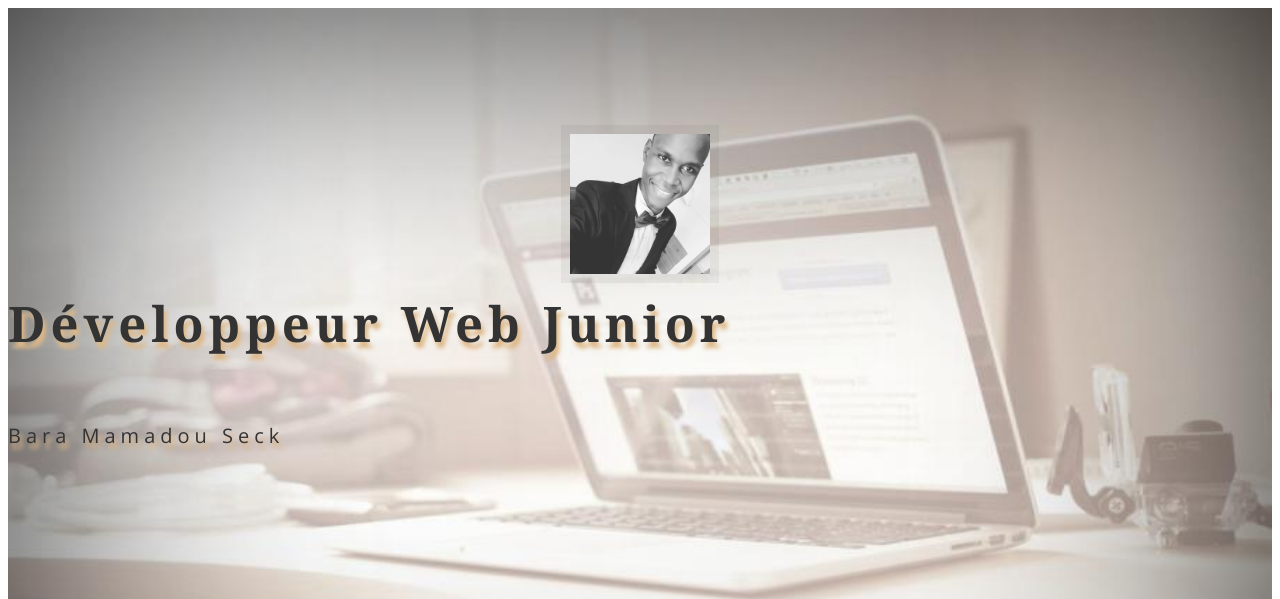
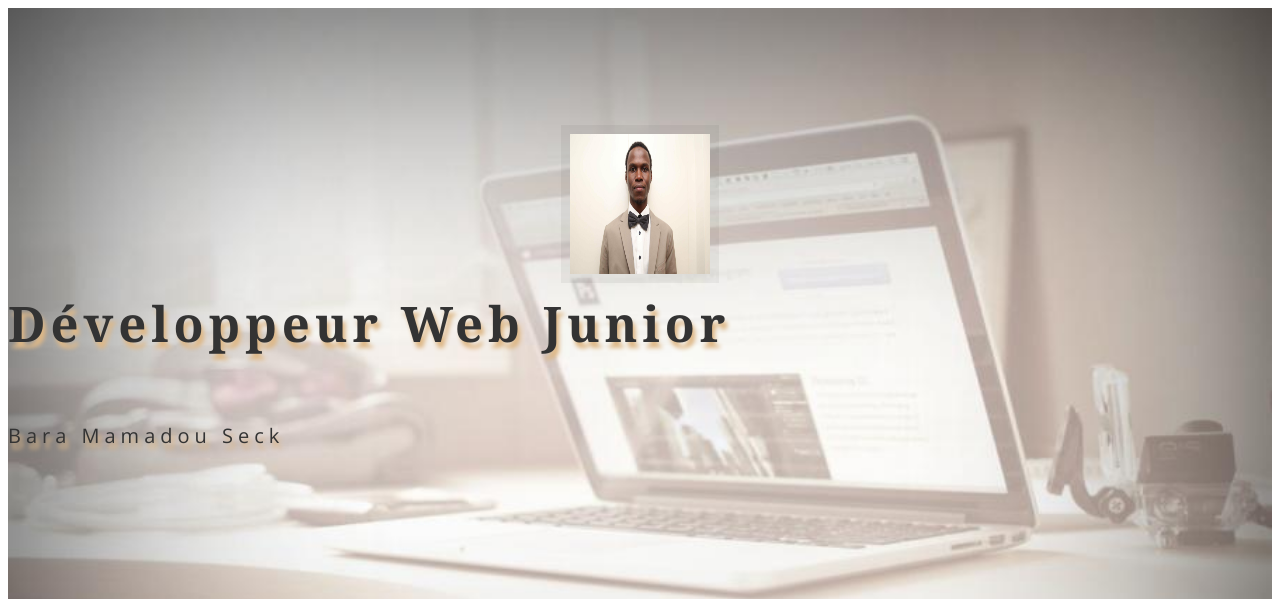
Before and after one commit to seckbara/BaraSeck, a PHP site: page / in a window 1280 px wide. Shown: the top 599 px of the page. Run offline with PHP 8.4, Linux system fonts and the light colour scheme; some libraries are stand-ins or nearby versions; some web fonts are replaced.

Commit message:
site perso

```diff
--- a/assets/include/header.php
+++ b/assets/include/header.php
@@ -1,7 +1,7 @@
 <header id="header">
     <div id="head" class="parallax" parallax-speed="2">
         <h1 id="logo" class="text-center">
-            <img class="img-circle" src="assets/images/bara.jpeg" alt="">
+            <img class="img-circle" src="assets/images/bara.jpg" alt="">
             <span class="title"><b>Développeur Web Junior</b>
 			<h5>Bara Mamadou Seck</h5>
         </h1>
--- a/cv.php
+++ b/cv.php
@@ -38,7 +38,7 @@
             <a href="CV.pdf" target="_blank" class="btn btn-primary btn-sm">Visualiser mon cv en pdf</a>
         </div>
 		<div class="photo">
-			<img src="assets/images/bara.jpeg" width="180" height="180">
+			<img src="assets/images/bara.jpg" width="180" height="180">
 		</div>
 	</div>
     <div class="section">
```
Also changed, not shown: assets/images/bara.jpeg (deleted), assets/images/bara.jpg.
